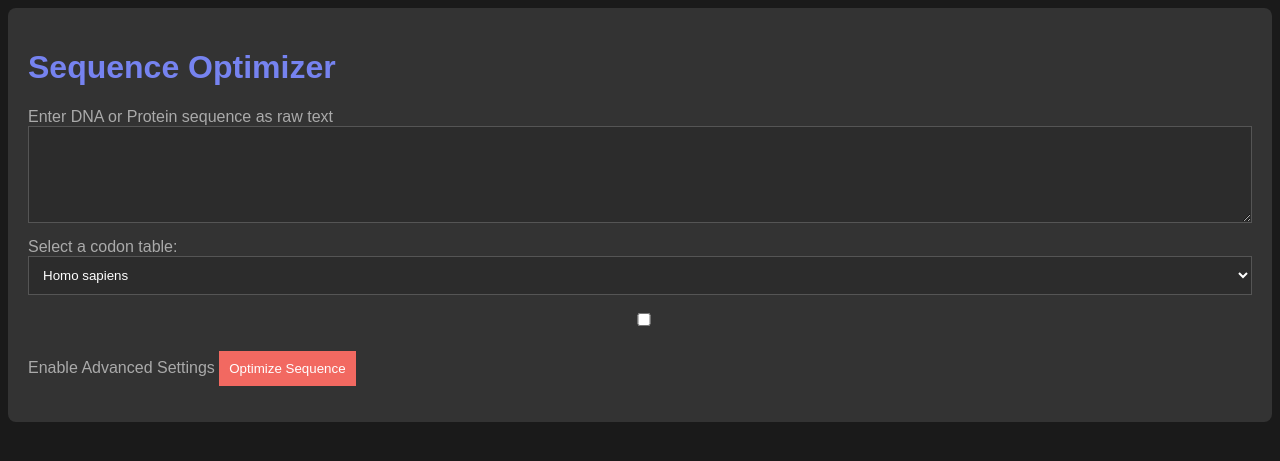
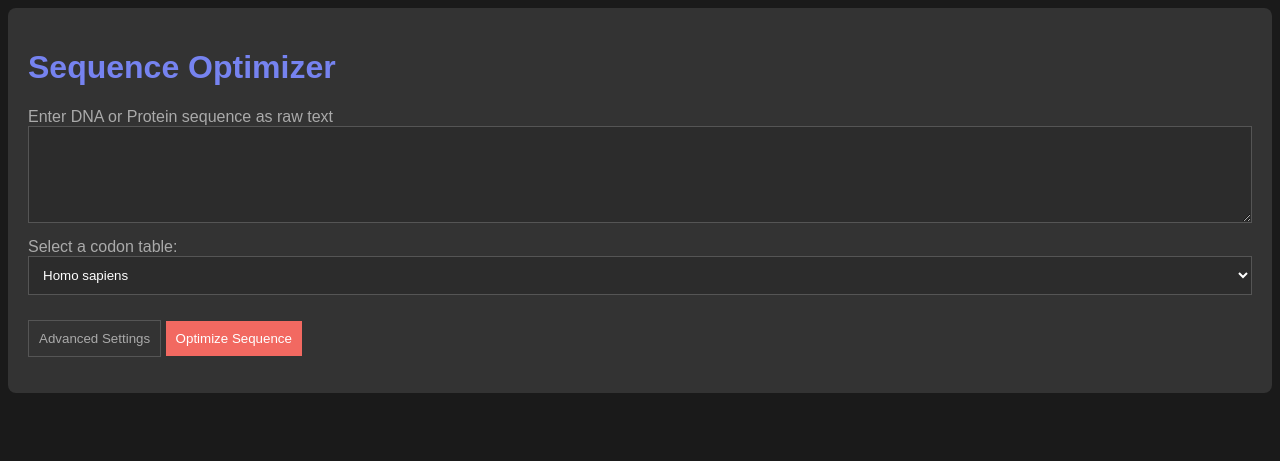
Before and after one commit to vf-collab/vf-motif-control, a Flask app: page / in a window 1280 px wide. Shown: the top 461 px of the page. Run offline with Flask 3, Linux system fonts and the light colour scheme.

Commit message:
updated app

```diff
--- a/main.py
+++ b/main.py
@@ -49,7 +49,7 @@ def index():
             codon_df = pd.read_csv(codon_tables[selected_codon_table])
 
             # Check if advanced settings are enabled
-            use_advanced_settings = request.form.get("use_advanced_settings")  # Checkbox
+            use_advanced_settings = request.form.get("use_advanced_settings") == "on"  # Now correctly handled
 
             if use_advanced_settings:
                 # Get GC optimization level as a tuple
--- a/templates/index.html
+++ b/templates/index.html
@@ -122,10 +122,14 @@
     <script>
         function toggleAdvancedSettings() {
             var advancedSettings = document.getElementById("advanced-settings");
+            var advancedSettingsInput = document.getElementById("use_advanced_settings");
+
             if (advancedSettings.style.display === "none" || advancedSettings.style.display === "") {
                 advancedSettings.style.display = "block";
+                advancedSettingsInput.value = "on";  // Mark as enabled
             } else {
                 advancedSettings.style.display = "none";
+                advancedSettingsInput.value = "off"; // Mark as disabled
             }
         }
 
@@ -154,6 +158,9 @@
 
         <!-- Form to enter sequence and select codon table -->
         <form method="POST" onsubmit="showSpinner()">
+            <!-- Hidden input for tracking advanced settings -->
+            <input type="hidden" id="use_advanced_settings" name="use_advanced_settings" value="off">
+
             <!-- Sequence Input -->
             <label for="sequence_input">Enter DNA or Protein sequence as raw text</label><br>
             <textarea name="sequence_input" rows="5" cols="50"></textarea><br>
@@ -166,11 +173,8 @@
                 {% endfor %}
             </select><br>
 
-            <!-- Checkbox for enabling advanced settings -->
-            <label>
-                <input type="checkbox" name="use_advanced_settings" value="on">
-                Enable Advanced Settings
-            </label>
+            <!-- Advanced Settings button -->
+            <button type="button" class="advanced-button" onclick="toggleAdvancedSettings()">Advanced Settings</button>
 
             <!-- Advanced settings (initially hidden) -->
             <div id="advanced-settings" class="advanced-settings">
```
